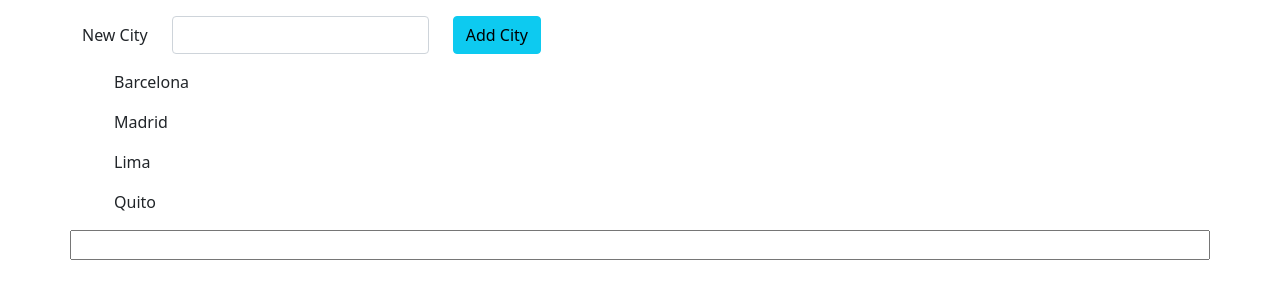
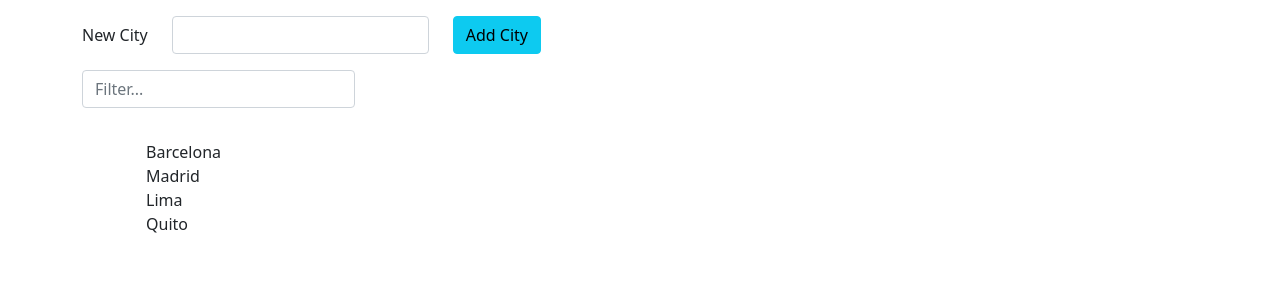
Before and after one commit to apgallego/angular-28-days-tutorial, an Angular app: page / in a window 1280 px wide. Shown: the top 300 px of the page. Built offline with nearby package versions, Linux system fonts and the light colour scheme.

Commit message:
angular pipes and custom pipes

```diff
--- a/src/app/app.component.html
+++ b/src/app/app.component.html
@@ -4,13 +4,24 @@
 
 <div class="container">
   <div class="row">
-    <div class="col-md-12 my-3">
+    <div class="col-md-6 my-3">
       <app-form-new-item (newItemEvent)="addNewCity($event)" [label]="'City'" [className]="'btn-info'"></app-form-new-item>
+      <div class="col-md-6 my-3">
+        <input type="text" class="form-control" placeholder="Filter..." [(ngModel)]="criteria">
+      </div>
     </div>
     <div class="col-md-8">
-      <app-cities *ngFor="let city of cities" (cityClickedEvent)="onCityClicked($event)" [city]="city" [selection]="selection"></app-cities>
+      <ul>
+        <app-cities *ngFor="let city of (cities | filter: criteria)" (cityClickedEvent)="onCityClicked($event)" [city]="city" [selection]="selection"></app-cities>
+      </ul>
     </div>
-    <input type="text" (keypress)="onSearch()" />
+    <!-- <input type="text" (keypress)="onSearch()" /> -->
+    <!-- ** Angular pipelines ** -->
+    <!-- <p>{{'6/15/15, 9:03 AM' | date: 'full'}}</p> -->
+    <!-- <p>My birthday is: {{'6/15/15, 9:03 AM' | date: 'full' | uppercase}}</p> -->
+    <!-- <p>{{'999' |  currency}}</p> -->
+    <!-- <p>{{'999' |  currency:'EUR'}}</p> -->
+    <!-- <p>{{'999' |  currency:'DOP'}}</p> -->
     <div class="col-md-4">
       <div *ngIf="selection">
         <p>Your city is: {{selection}}</p>
--- a/src/app/app.component.ts
+++ b/src/app/app.component.ts
@@ -10,6 +10,7 @@
   name!: string;
   cities = ['Barcelona', 'Madrid', 'Lima', 'Quito'];
   selection!: string;
+  criteria = '';
 
   addNewCity(city: string): void {
     this.cities.push(city);
--- a/src/app/app.module.ts
+++ b/src/app/app.module.ts
@@ -6,13 +6,15 @@
 import { ButtonComponent } from './button/button.component';
 import { FormNewItemComponent } from './form-new-item/form-new-item.component';
 import { CitiesComponent } from './cities/cities.component';
+import { FilterPipe } from './pipes/filter.pipe';
 
 @NgModule({
   declarations: [
     AppComponent,
     ButtonComponent,
     FormNewItemComponent,
-    CitiesComponent
+    CitiesComponent,
+    FilterPipe,
   ],
   imports: [
     BrowserModule,
--- a/src/app/cities/cities.component.ts
+++ b/src/app/cities/cities.component.ts
@@ -5,7 +5,7 @@
   template: `
       <ul>
         <li (click)="onCityClicked(city)" [ngClass]="{'alert alert-info': city === selection}">
-          {{city}}
+          {{city | titlecase}}
         </li>
       </ul>
   `,
--- /dev/null
+++ b/src/app/pipes/filter.pipe.ts
@@ -0,0 +1,22 @@
+import { Pipe, PipeTransform } from "@angular/core";
+
+@Pipe({
+    name: 'filter',
+})
+
+export class FilterPipe implements PipeTransform {
+
+
+    transform(values: string[], arg: string): string[] {
+        if(!arg || arg.charAt(0) === ' ') return values;
+        let result: string[] = [];
+
+        for(const value of values){
+            if(value.toLowerCase().indexOf(arg.toLowerCase()) > -1){
+                result = [...result, value];
+            }
+        }
+        return result;
+    }
+
+}
```
